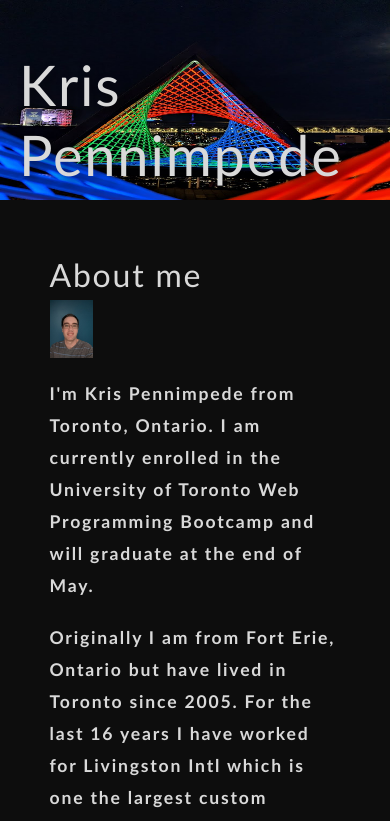
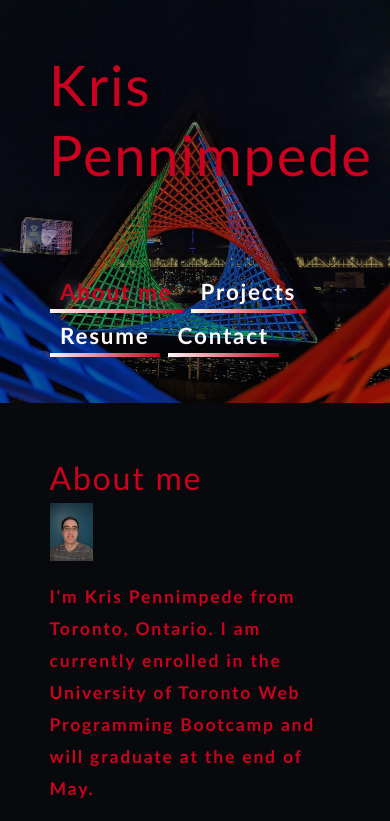
Before and after one commit to KrispyWing/react-portfolio, a React (Create React App) app: page / in a window 390 px wide. Shown: the top 821 px of the page. Built offline with nearby package versions, Linux system fonts and the light colour scheme.

Commit message:
fix styling for some hard to read text and fixed responsiveness of header

```diff
--- a/src/components/Footer/index.js
+++ b/src/components/Footer/index.js
@@ -10,11 +10,11 @@ function Footer() {
     },
     {
       name: "fab fa-linkedin",
-      link: "https://www.linkedin.com/"
+      link: "https://www.linkedin.com/in/kristopher-pennimpede-00b851210"
     },
     {
-      name: "fab fa-stack-overflow",
-      link: "https://stackoverflow.com/"
+      name: "fab fa-instagram",
+      link: "https://instagram.com/kpennimpede"
     }
   ]
 
--- a/src/components/Resume/index.js
+++ b/src/components/Resume/index.js
@@ -5,27 +5,26 @@ function Resume() {
     <section className="my-5">
       <div className="my-2">
       <p>
-        Download my <a href="https://www.linkedin.com/">resume</a>
+        Download my <a href="https://www.linkedin.com/in/kristopher-pennimpede-00b851210">resume</a>
         </p>
-        <h3>Front-end Proficiencies</h3>
+        <h3>Front-end Skills</h3>
         <ul className="skills">
-          <li>HTML</li>
-          <li>CSS</li>
-          <li>JavaScript</li>
+          <li>HTML <i className="fab fa-html5"></i></li>
+          <li>CSS <i className="fab fa-css3-alt"></i></li>
+          <li>JavaScript <i className="fab fa-js"></i></li>
+          <li>React <i className="fab fa-react"></i></li>
+          <li>Bootstrap <i className="fab fa-bootstrap"></i></li>
           <li>jQuery</li>
-          <li>responsive design</li>
-          <li>React</li>
-          <li>Bootstrap</li>
+          <li>Responsive Design</li>
         </ul>
-        <h3>Back-end Proficiencies</h3>
+        <h3>Back-end Skills</h3>
         <ul className="skills">
-          <li>APIs</li>
-          <li>Node</li>
+          <li>Node <i className="fab fa-node-js"></i></li>
           <li>Express</li>
           <li>MySQL, Sequelize</li>
           <li>MongoDB, Mongoose</li>
           <li>REST</li>
-          <li>GraphQL</li>
+          <li>APIs</li>
         </ul>
       </div>
     </section>
--- a/src/index.css
+++ b/src/index.css
@@ -9,11 +9,11 @@ main {
 
 /* brand color palette */
 :root {
-  --primary: rgb(242, 5, 5);
-  --secondary: rgb(242, 34, 51);
-  --tertiary: rgba(89, 89, 89, 1);
-  --dark: rgba(13, 13, 13, 1);
-  --light: rgba(217, 217, 217, 1);
+  --primary: #CC001F;
+  --secondary: #637074;
+  --tertiary: #828a95;
+  --dark: #08090c;
+  --light: #FFF7F8;
   --spacing-one: calc(1rem * 0.5);
   --spacing-two: calc(1rem);
   --spacing-five: calc(2.5rem);
@@ -32,7 +32,7 @@ body {
   font-size: 18px;
   letter-spacing: 0.1em;
   background: var(--dark);
-  color: var(--light);
+  color: var(--primary);
   font-family: 'Trebuchet MS', 'Lucida Sans Unicode', 'Lucida Grande', 'Lucida Sans', Arial, sans-serif;
 }
 
@@ -96,7 +96,7 @@ header {
 }
 
 header a {
-  color: var(--light);
+  color: var(--primary);
 }
 
 button {
@@ -109,7 +109,7 @@ button {
   outline: none;
   cursor: pointer;
   margin: 0 1px;
-  background-color: var(--dark);
+  background-color: var(--tertiary);
   padding: 10px 15px;
   opacity: 0.7;
 }
@@ -161,15 +161,17 @@ li {
 }
 
 header {
-  height: 200px;
+  height: 15%;
   position: relative;
   overflow: hidden;
   z-index: 2;
+  align-items: center;
 }
 
 header h1 {
   position: relative;
   z-index: 2;
+  padding-left: 30px;
 }
 
 header img {
@@ -178,15 +180,14 @@ header img {
   top: 0;
   left: 0;
   height: 125%;
-  width: 100%;
-  /*filter: sepia(1) opacity(60%);*/
+  width: 125%;
+  filter: opacity(60%);
 }
 
 nav {
   position: relative;
   font-size: 1.5rem;
   margin: 30px 10px;
-  align-items: center;
 }
 
 nav a:hover {
@@ -194,9 +195,26 @@ nav a:hover {
 }
 
 nav li {
+  text-decoration: none;
+  padding: 5px 10px;
+  color: var(--light);
+  margin-right: 10px;
+  background-image: linear-gradient(270deg, var(--primary) 0%, var(--light) 100%);
+  background-repeat: no-repeat;
+  background-size: 100% 0.2em;
+  background-position: bottom;
+  transition: all 0.25s ease-in;
+  font-size: 1.4rem;
   cursor: pointer;
-  text-shadow: 2px 2px 10px rgba(0,0,0, 0.5);
-  margin: 0 15px;
+}
+
+nav li:hover {
+  background-size: 100% 100%;
+  color: var(--dark);
+}
+
+nav li:last-child {
+  margin-right: 0;
 }
 
 ul.skills {
@@ -205,6 +223,7 @@ ul.skills {
 
 ul.skills li {
   list-style-type: circle;
+  color: var(--light);
 }
 
 .headshot {
@@ -218,7 +237,7 @@ footer {
 }
 
 footer a {
-  color: var(--light);
+  color: var(--primary);
   opacity: .5;
   margin: 10px 20px;
   transition: all .3s ease-in-out;
@@ -226,7 +245,7 @@ footer a {
 
 footer a:hover {
   opacity: 1;
-  color: var(--secondary);
+  color: var(--light);
 }
 
 textarea {
@@ -323,10 +342,11 @@ textarea {
   position: relative;
   width: 100%;
   height: 100%;
+  filter: opacity(75%)
 }
 
 .project-text {
-    color: var(--secondary);
+    color: var(--light);
     position: absolute;
     top: 0px;
     bottom: 0px;
@@ -339,7 +359,7 @@ textarea {
 }
 
 .project-text:hover {
-  background-color: var(--alpha);
+  background-color: var(--secondary);
   opacity: 1;
   border: 10px solid var(--secondary);
 }
@@ -356,11 +376,11 @@ textarea {
 }
 
 .project-text a:hover {
-  color: var(--darker);
+  color: var(--dark);
 }
 
 .navActive {
-  color: var(--secondary);
+  color: var(--primary);
   cursor: default;
   text-shadow: 3px 3px 15px rgba(255,255,255, .5);
 }
```
